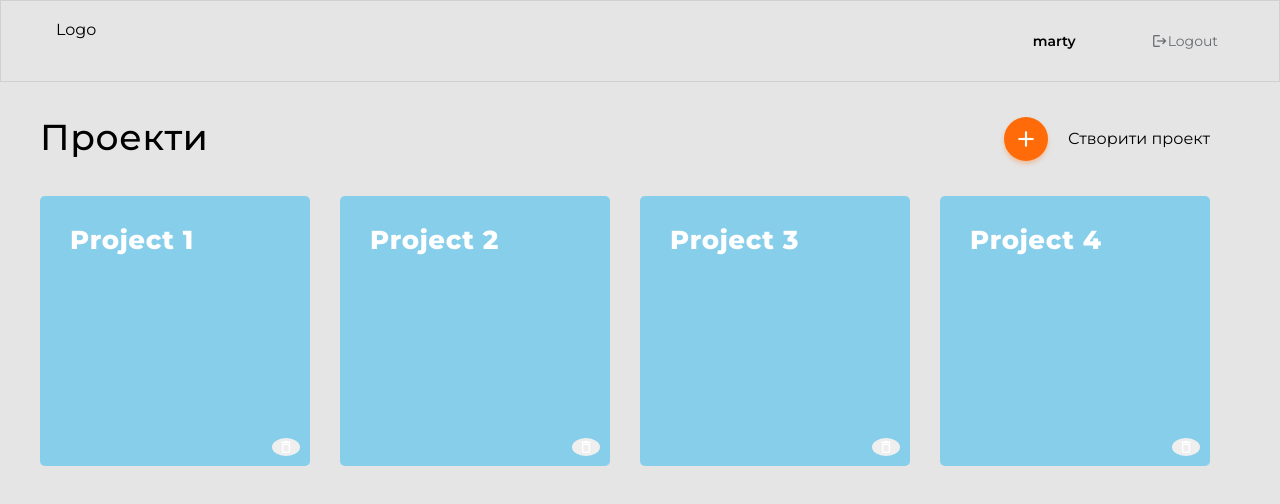
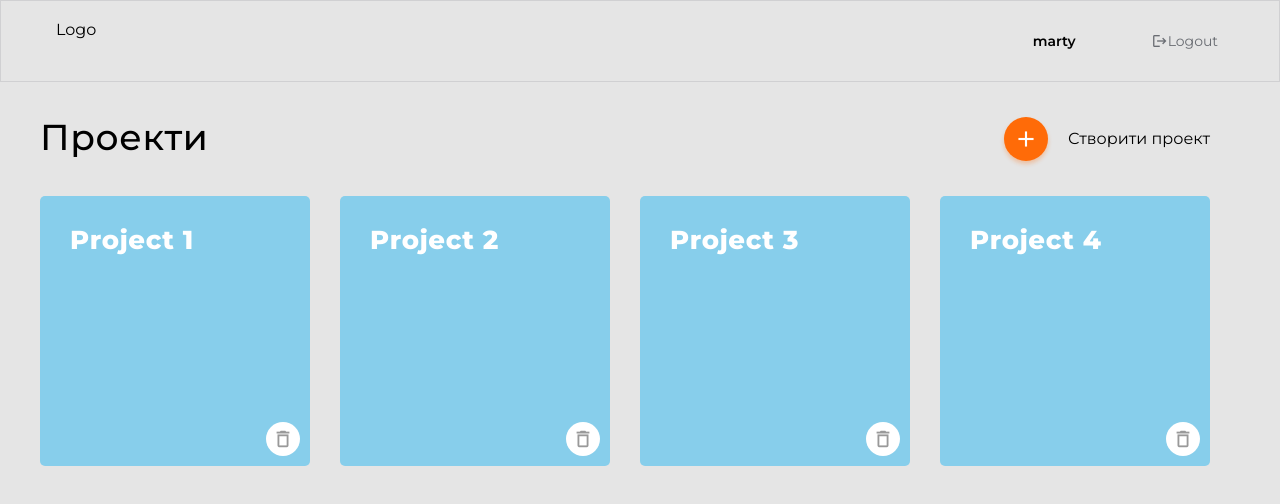
Before and after one commit to MartyInFuture/react-project, a React (Create React App) app: page / in a window 1280 px wide. Shown: the top 504 px of the page. Built offline with nearby package versions, Linux system fonts and the light colour scheme.

Commit message:
fix proj button

```diff
--- a/src/Components/common/button/ButtonStyled.jsx
+++ b/src/Components/common/button/ButtonStyled.jsx
@@ -10,28 +10,28 @@ align-items: center;
     color: white;
   }
 
-.add{
+  .add {
     width: 44px;
     height: 44px;
-    font-size:26px;
-    background-color: #FF6B08;
+    font-size: 26px;
+    background-color: #ff6b08;
     box-shadow: 0px 3px 4px rgba(255, 107, 8, 0.3);
   }
   /* стилі кнопки Add  підходять і для додати графік addchart */
 
-
   .editDelete {
     width: 20px;
     height: 20px;
-background-color:  #A6A6A6;
+    background-color: #a6a6a6;
     font-size: 13px;
   }
 
-.deleteProject{
+  .deleteProject {
     width: 34px;
     height: 34px;
     background-color: white;
-    color: #ffffff4e;
+    color: rgba(0, 0, 0, 0.4);
+    font-size: 22px;
   }
 
   .logout {
@@ -42,14 +42,14 @@ font-size: 13px;
 
   .logoutMob {
     font-size: 18px;
-    background-color: #A6A6A6;
+    background-color: #a6a6a6;
     width: 30px;
     height: 30px;
   }
 
   .groupAdd {
     font-size: 18px;
-    color:  #181C27;
+    color: #181c27;
     background-color: transparent;
   }
 
@@ -66,5 +66,6 @@ font-size: 13px;
 
   .icon {
     font-size: inherit;
+    color: inherit;
   }
-`
+`;
--- a/src/Components/projects/projectItem/ProjectItem.jsx
+++ b/src/Components/projects/projectItem/ProjectItem.jsx
@@ -11,7 +11,7 @@ const ProjectItem = ({ project }) => {
           <p className="projectTextDescription">{project.description}</p>
         </div>
         <div className="projectButtonWrapper">
-          <Button classBtn="delete" icon="delete" />
+          <Button classBtn="deleteProject" icon="delete" />
         </div>
       </Link>
     </ProjectItemStyled>
```
Lines whose indentation alone changed are shown as unchanged.
